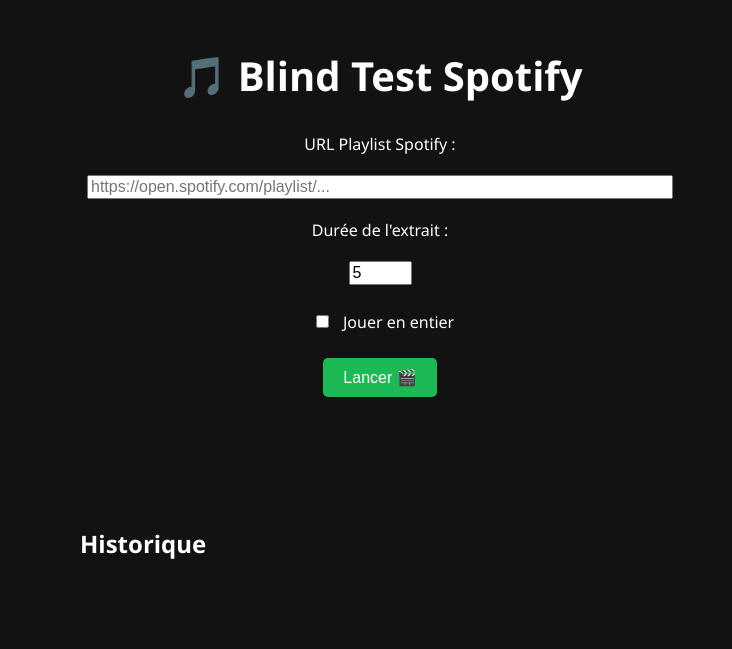
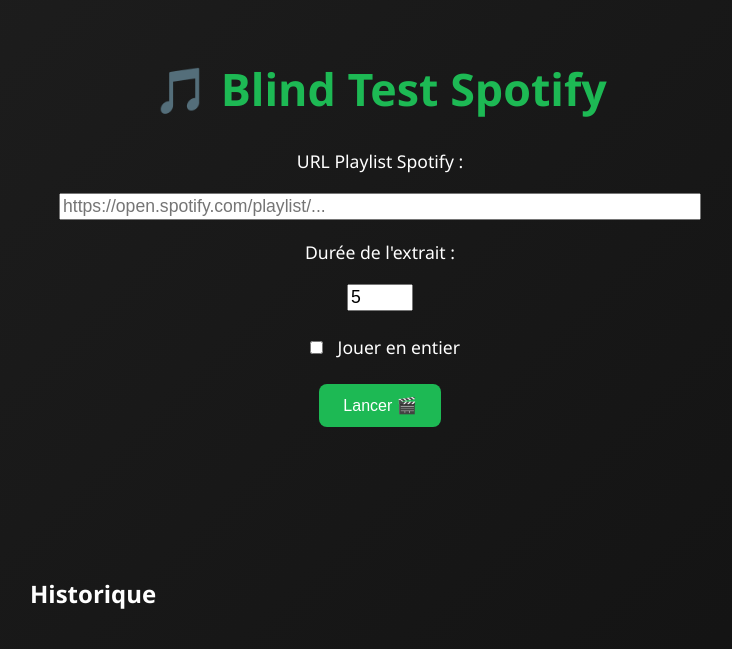
Before and after one commit to Ozzxuu/SpotifyBlindtest, a Flask app: page / in a window 1280 px wide. Shown: the top 649 px of the page, without its empty margins (260-992 px from the left). Run offline with Flask 3, Linux system fonts and the light colour scheme; data that the repository does not hold is empty.

Commit message:
Update index.html

```diff
--- a/templates/index.html
+++ b/templates/index.html
@@ -7,7 +7,7 @@
   <style>
     body {
       font-family: 'Segoe UI', sans-serif;
-      background-color: #121212;
+      background: linear-gradient(135deg, #1e1e1e, #121212);
       color: #ffffff;
       display: flex;
       flex-direction: column;
@@ -16,84 +16,108 @@
     }
 
     h1 {
-      margin: 20px;
-      font-size: 2.5em;
+      font-size: 2.8em;
+      margin-bottom: 20px;
+      color: #1DB954;
     }
 
     label, select, input, button {
       margin: 10px;
-      font-size: 1em;
+      font-size: 1.1em;
     }
 
     button {
       background-color: #1DB954;
       border: none;
       color: white;
-      padding: 10px 20px;
-      border-radius: 5px;
+      padding: 12px 24px;
+      border-radius: 8px;
       cursor: pointer;
-      transition: background-color 0.3s ease;
+      font-size: 1em;
+      transition: background-color 0.3s ease, transform 0.2s ease;
     }
 
     button:hover {
       background-color: #1aa34a;
+      transform: scale(1.05);
     }
 
     #countdown {
-      font-size: 2em;
+      font-size: 3em;
       margin: 20px 0;
+      transition: opacity 0.5s ease;
+      animation: pulse 1s infinite;
+    }
+
+    @keyframes pulse {
+      0% { transform: scale(1); }
+      50% { transform: scale(1.1); }
+      100% { transform: scale(1); }
+    }
+
+    #result {
+      text-align: center;
+      font-size: 1.3em;
+      font-weight: bold;
+      margin: 20px;
+      color: #ffffff;
       transition: opacity 0.5s ease;
     }
 
-    #result {
-      font-size: 1.2em;
-      font-weight: bold;
-      margin: 10px;
-      color: #1DB954;
-      transition: opacity 0.5s ease;
+    #result img {
+      display: block;
+      margin: 20px auto;
+      max-width: 320px;
+      border-radius: 12px;
+      box-shadow: 0 4px 20px rgba(0,0,0,0.6);
     }
 
     audio {
       margin: 15px;
     }
 
-    #loader {
-      margin: 20px;
-      display: none;
-      font-style: italic;
-      color: #ccc;
-    }
-
     #history {
       margin-top: 40px;
-      max-width: 600px;
+      max-width: 700px;
       width: 100%;
     }
 
     .history-item {
-      background: #1e1e1e;
-      margin: 10px 0;
-      padding: 10px;
-      border-radius: 8px;
+      background: #2b2b2b;
+      margin: 12px 0;
+      padding: 15px;
+      border-radius: 10px;
       display: flex;
       align-items: center;
       opacity: 0;
-      transform: translateY(20px);
-      animation: fadeIn 0.5s forwards;
+      transform: translateY(30px);
+      animation: fadeInUp 0.5s forwards;
     }
 
-    .history-item img {
-      width: 60px;
-      height: 60px;
-      border-radius: 5px;
-      margin-right: 15px;
-    }
-
-    @keyframes fadeIn {
+    @keyframes fadeInUp {
       to {
         opacity: 1;
         transform: translateY(0);
       }
+    }
+
+    .history-item img {
+      width: 70px;
+      height: 70px;
+      border-radius: 8px;
+      margin-right: 15px;
+    }
+
+    #loadingText {
+      margin: 20px 0;
+      font-size: 1.1em;
+      color: #cccccc;
+      animation: fade 1s infinite alternate;
+    }
+
+    @keyframes fade {
+      from { opacity: 0.5; }
+      to { opacity: 1; }
     }
   </style>
 </head>
@@ -110,7 +134,7 @@
 
   <button onclick="startBlindTest()">Lancer 🎬</button>
 
-  <div id="loader">Chargement de l'extrait...</div>
+  <div id="loadingText" hidden>Chargement de l'extrait...</div>
   <div id="countdown"></div>
   <audio id="audio" controls hidden></audio>
   <div id="result"></div>
@@ -118,7 +142,7 @@
   <div id="history"></div>
 
   <script>
-    const countdownSound = new Audio("https://www.soundjay.com/button/beep-07.wav");
+    const countdownSound = new Audio("https://actions.google.com/sounds/v1/alarms/beep_short.ogg");
 
     async function startBlindTest() {
       const playlist = document.getElementById("playlist").value;
@@ -127,44 +151,46 @@
       const result = document.getElementById("result");
       const countdown = document.getElementById("countdown");
       const audio = document.getElementById("audio");
-      const loader = document.getElementById("loader");
+      const loadingText = document.getElementById("loadingText");
 
       result.textContent = "";
       countdown.textContent = "";
       audio.hidden = true;
-      loader.style.display = "block";
       audio.pause();
+      loadingText.hidden = false;
 
       if (!playlist) {
         alert("Veuillez entrer une URL de playlist Spotify.");
-        loader.style.display = "none";
+        loadingText.hidden = true;
         return;
       }
 
+      try {
         const response = await fetch(`/play?playlist=${encodeURIComponent(playlist)}&duration=${duration}&full=${full}`);
-      loader.style.display = "none";
-      if (!response.ok) {
-        alert("Erreur lors de la récupération de l'extrait.");
-        return;
-      }
+        if (!response.ok) throw new Error();
 
         const data = await response.json();
         audio.src = data.audio_url;
         audio.hidden = false;
         audio.play();
+        loadingText.hidden = true;
 
         let timeLeft = parseInt(duration);
         const interval = setInterval(() => {
           countdown.textContent = `${timeLeft}s`;
-        countdownSound.play().catch(() => {});
+          countdownSound.play();
           timeLeft--;
           if (timeLeft < 0) {
             clearInterval(interval);
             countdown.textContent = "⏱️ Réponse :";
-          result.innerHTML = `<strong style='font-size:1.3em;'>${data.title}</strong><br>${data.artist}<br><img src="${data.thumbnail}" width="200">`;
+            result.innerHTML = `<div style='font-size: 1.5em;'>${data.title} — ${data.artist}</div><img src="${data.thumbnail}" alt="thumbnail">`;
             loadHistory();
           }
         }, 1000);
+      } catch {
+        loadingText.hidden = true;
+        alert("Erreur lors de la récupération de l'extrait.");
+      }
     }
 
     async function loadHistory() {
@@ -179,7 +205,7 @@
         div.innerHTML = `
           <img src="${item.thumbnail}" alt="thumbnail">
           <div>
-            <div><strong>${item.title}</strong> — ${item.artist}</div>
+            <div style="font-size: 1.2em; color: #ffffff;"><strong>${item.title}</strong> — ${item.artist}</div>
             <div style="font-size: 0.9em; color: #bbb;">${item.timestamp}</div>
           </div>`;
         historyContainer.appendChild(div);
```
Lines whose indentation alone changed are shown as unchanged.
